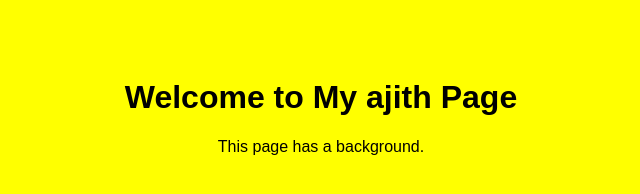
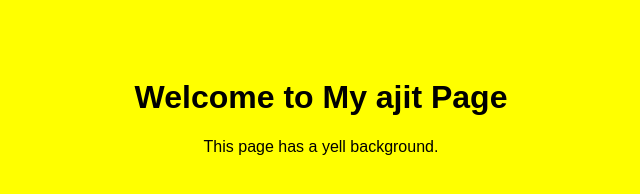
Before and after one commit to ajithpethanan/practise30, a plain HTML site: page index.html in a window 1280 px wide. Shown: the whole page, without its empty margins (319-959 px from the left). Drawn offline with Linux system fonts and the light colour scheme.

Commit message:
third commit

```diff
--- a/index.html
+++ b/index.html
@@ -14,7 +14,7 @@
     </style>
 </head>
 <body>
-    <h1>Welcome to My ajith  Page</h1>
-    <p>This page has a  background.</p>
+    <h1>Welcome to My ajit  Page</h1>
+    <p>This page has a  yell background.</p>
 </body>
 </html>
```
